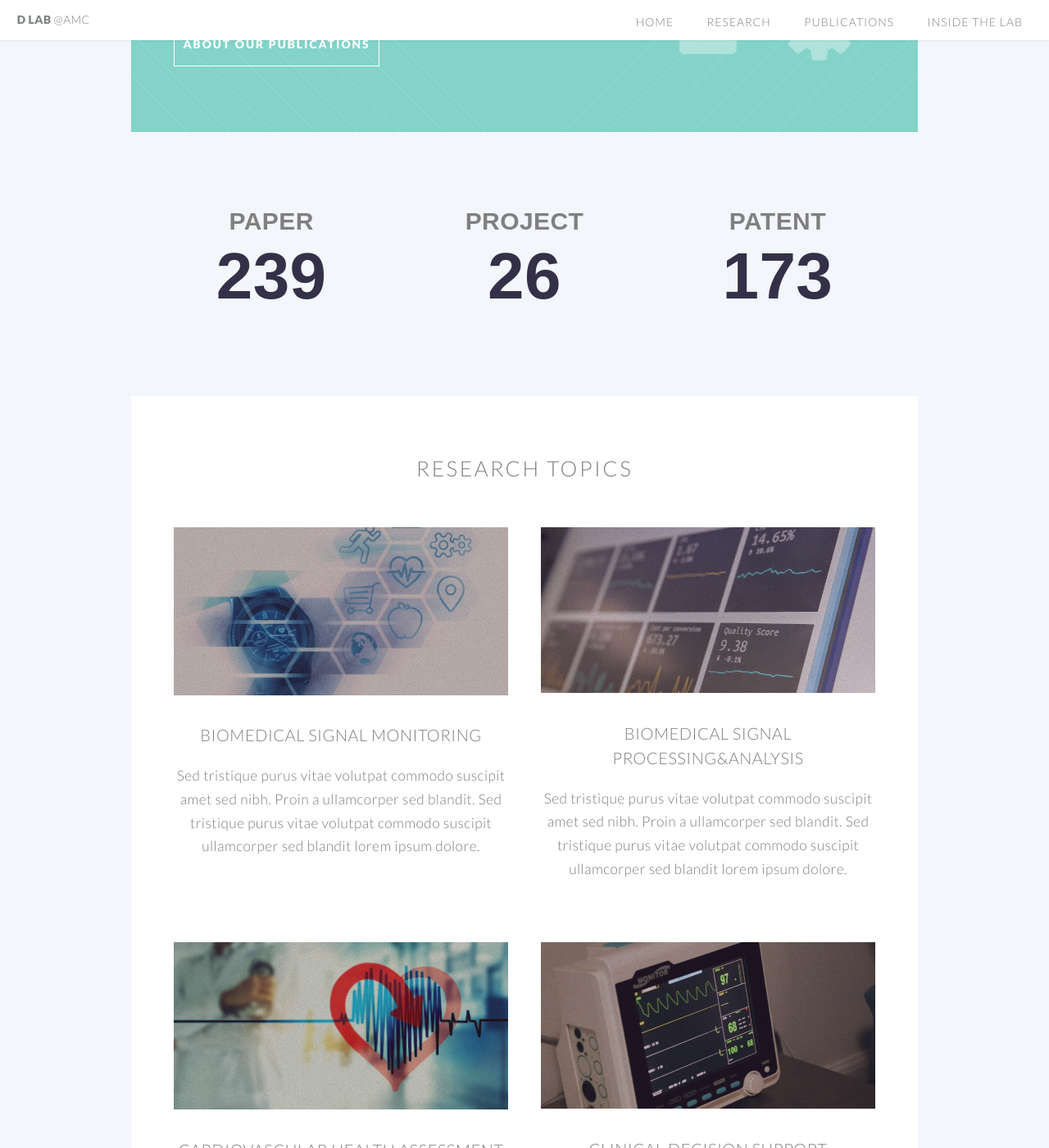
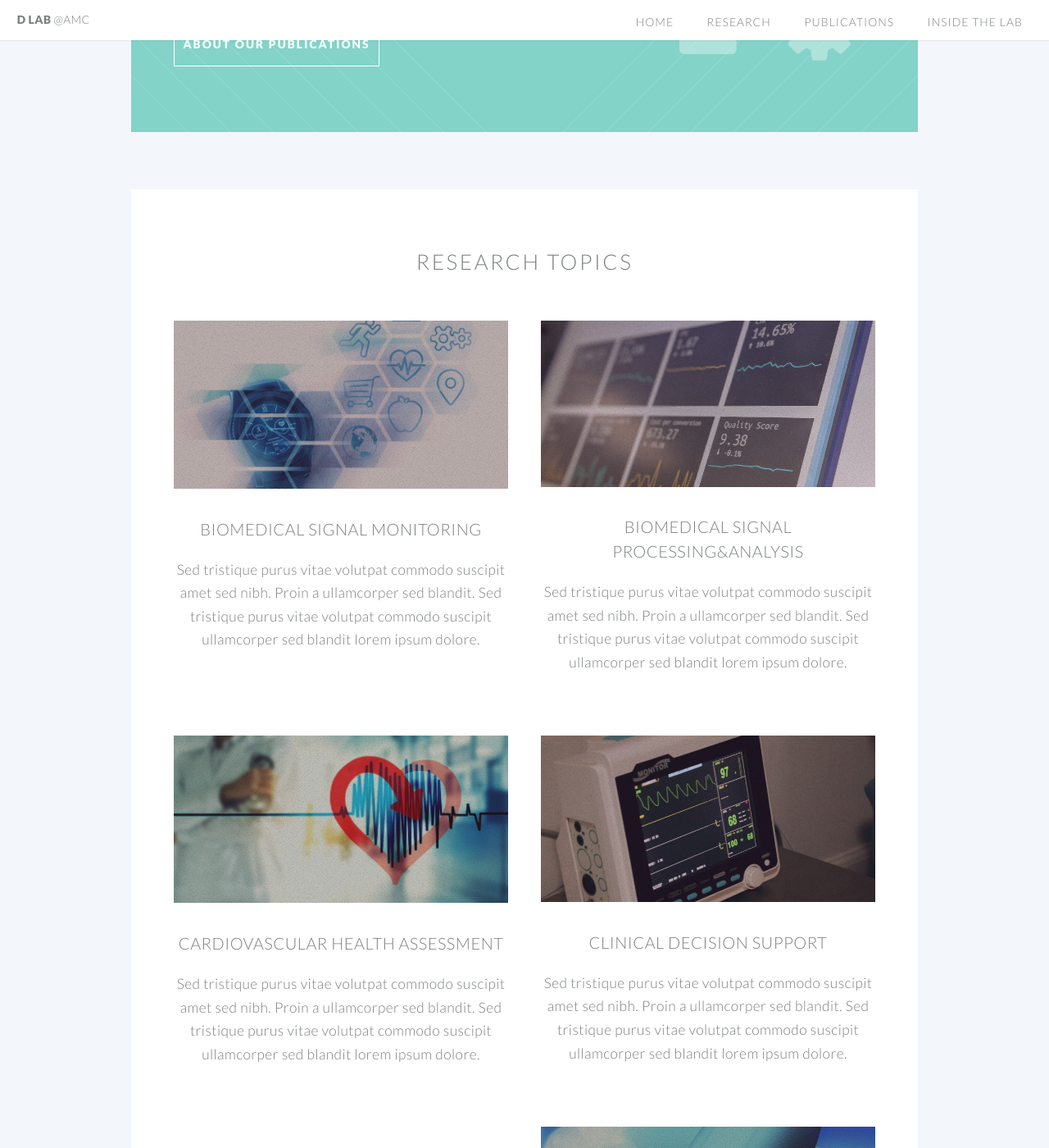
Before and after one commit to ydon1111/ydon1111.github.io, a Jekyll site: the page built from index.html, in a window 1280 px wide and 1400 px high, scrolled down 1422 px. Shown: the whole window at 82% size. Built offline with Jekyll 4.4.1, drawn with Linux system fonts in a browser that asks for light colours.

Commit message:
숫자카운터 다시

```diff
--- a/index.html
+++ b/index.html
@@ -59,100 +59,6 @@ layout: landing-page
 	<!-- Two -->
 	<section class="wrapper style1 container special">
 
-
-		<style>
-			.num-container {
-				display: flex;
-				flex-wrap: wrap;
-				justify-content: space-around;
-				align-items: center;
-				padding: 2%;
-				max-width: 100%;
-				height: auto;
-
-			}
-
-			.num-item {
-				text-align: center;
-				padding: 5px;
-				margin-bottom: 12px;
-			}
-
-			.in-title {
-				font: 30px/1 'arial';
-				color: gray;
-				font-weight: 600;
-				margin-bottom: 12px;
-			}
-
-			.sub-title {
-				font: 14px/1 'arial';
-				color: gray;
-			}
-
-			.nums {
-				font: bold 80px/1 'arial';
-				color: #343048;
-			}
-
-			#num-unit {
-				font: bold 30px/1 'arial';
-				color: dimgray;
-			}
-
-			html,
-			body {
-				overflow: hidden;
-				max-width: 100%;
-				width: 90%;
-				height: auto;
-				margin: 0 auto;
-			}
-		</style>
-
-
-		<!-- 숫자 인덱스	 -->
-		<div class="num-container" id="num-container">
-			<div class="num-item">
-				<h4 class="in-title">Paper</h4>
-				<span class="nums" data-count="239">0</span><span id="num-unit"></span><br>
-				<!-- <span class="sub-title">test1</span><br> -->
-			</div>
-			<div class="num-item">
-				<h4 class="in-title">Project</h4>
-				<span class="nums" data-count="26">0</span><span id="num-unit"></span><br>
-				<!-- <span class="sub-title">test1</span><br> -->
-			</div>
-			<div class="num-item">
-				<h4 class="in-title">Patent</h4>
-				<span class="nums" data-count="173">0</span><span id="num-unit"></span><br>
-				<!-- <span class="sub-title">test1</span><br> -->
-			</div>
-		</div>
-		<script src="https://ajax.aspnetcdn.com/ajax/jQuery/jquery-3.6.0.min.js"></script>
-		<script>
-			//숫자 카운트 애니메이션
-			$('.nums').each(function () {
-				const $this = $(this),
-					countTo = $this.attr('data-count');
-
-				$({
-					countNum: $this.text()
-				}).animate({
-					countNum: countTo
-				}, {
-					duration: 3000,
-					easing: 'linear',
-					step: function () {
-						$this.text(Math.floor(this.countNum));
-					},
-					complete: function () {
-						$this.text(this.countNum.toString().replace(/\B(?=(\d{3})+(?!\d))/g, ','));
-						//3자리 마다 콤마 표시 적용
-					}
-				});
-			});
-		</script>
 
 
 
```
